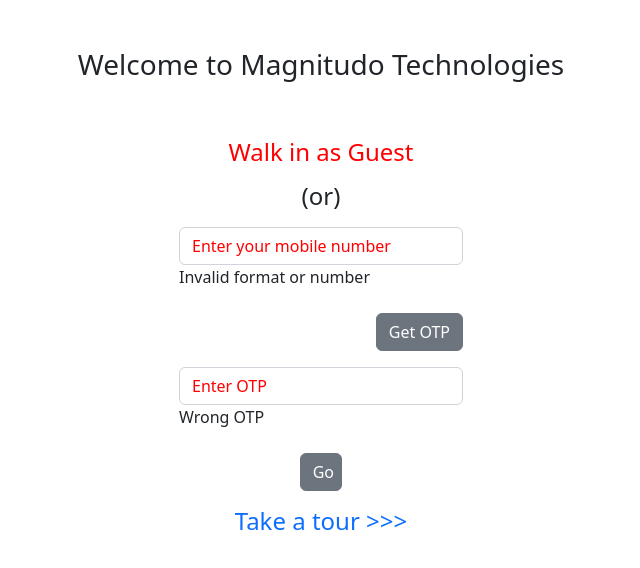
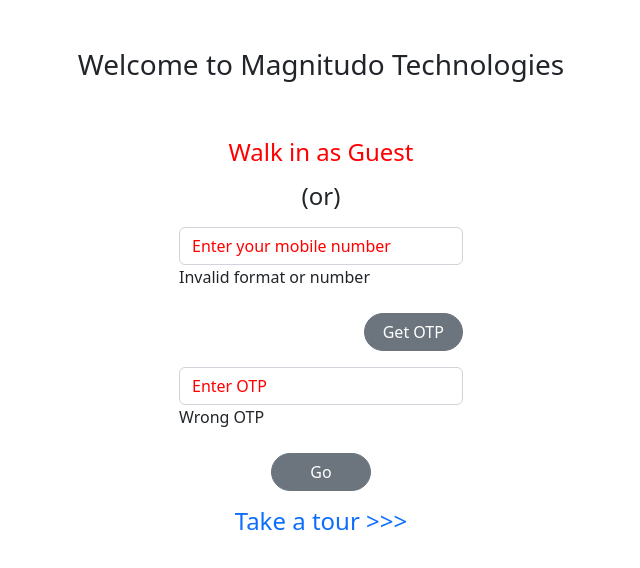
Before and after one commit to Jp1324/shopping, an Angular app: page / in a window 1280 px wide. Shown: the top 568 px of the page, without its empty margins (319-959 px from the left). Built offline with nearby package versions, Linux system fonts and the light colour scheme.

Commit message:
button update

```diff
--- a/src/app/loginpage/loginpage.component.css
+++ b/src/app/loginpage/loginpage.component.css
@@ -17,5 +17,6 @@
   }
 
 .small-btn{
-    width: 15%;
+    width: 35%;
+    border-radius: 30px;
 }
--- a/src/app/loginpage/loginpage.component.html
+++ b/src/app/loginpage/loginpage.component.html
@@ -14,7 +14,7 @@
             <ng-template #notProper>Invalid format or number</ng-template> <!-- displayes error message always (have to change it only when error)-->
         </div>
         <div class="mb-3 text-end">
-            <button class="btn btn-secondary mt-4" (click)="getOTP()">Get OTP</button>
+            <button class="btn btn-secondary mt-4 small-btn" (click)="getOTP()">Get OTP</button>
         </div>
         <div class="form-input">
             <input type="text" name="otp" class="form-control" placeholder="Enter OTP" [(ngModel)]="otp">
```
